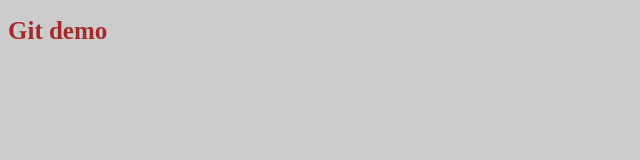
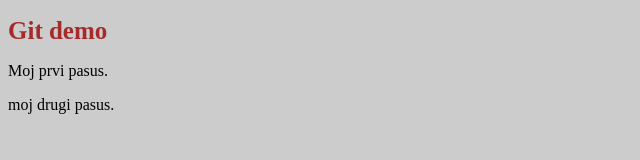
Before and after one commit to CaslavStojkovic/smart, a plain HTML site: page index.html in a window 1280 px wide. Shown: the whole page, without its empty margins (0-640 px from the left). Drawn offline with Linux system fonts and the light colour scheme.

Commit message:
Dodata dva pasusa

```diff
--- a/index.html
+++ b/index.html
@@ -10,6 +10,9 @@
 <body>
 
     <h1>Git demo</h1>
-
+    <div class="container">
+        <p>Moj prvi pasus.</p>
+        <p>moj drugi pasus.</p>
+    </div>
 </body>
 </html>
```
